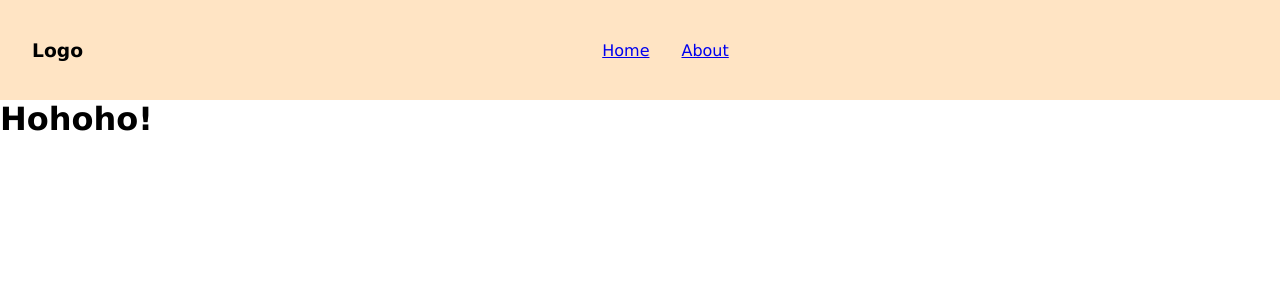
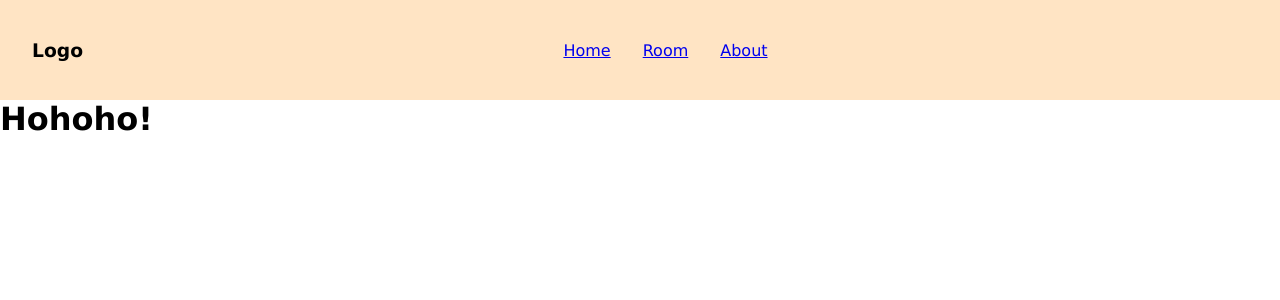
Before and after one commit to darlisse/jadehotel, a React (Create React App) app: page / in a window 1280 px wide. Shown: the top 300 px of the page. Built offline with nearby package versions, Linux system fonts and the light colour scheme.

Commit message:
UPDATED ROOM
updated room info

```diff
--- a/src/App.js
+++ b/src/App.js
@@ -2,6 +2,7 @@ import React from "react";
 import { BrowserRouter as Router, Routes, Route } from "react-router-dom";
 import Header from "./components/header";
 import Home from "./pages/Home";
+import Room from "./pages/Room";
 import About from "./pages/About";
 
 
@@ -12,7 +13,7 @@ const App = () => {
         <Header />
         <Routes>
           <Route path="/" exact Component={Home} />
-
+          <Route path="/Room" exact Component={Room} />
           <Route path="/About" exact Component={About} />
         </Routes>
       </Router>
--- a/src/components/header.js
+++ b/src/components/header.js
@@ -9,7 +9,7 @@ function Header() {
       <h3>Logo</h3>
       <nav>
         <Link to="/">Home</Link>
-
+        <Link to="/Room">Room</Link>
         <Link to="/About">About</Link>
       </nav>
     </header>
```
